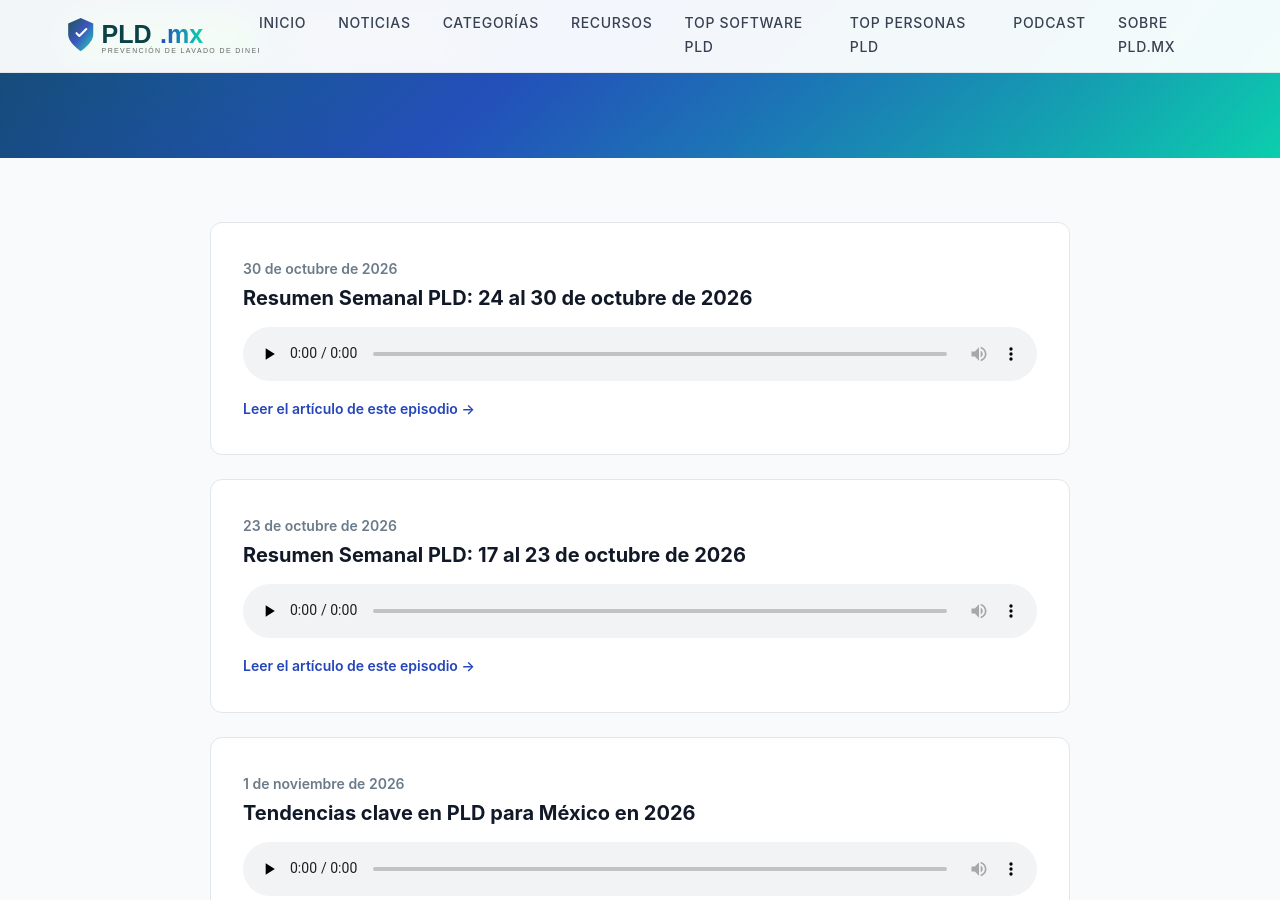
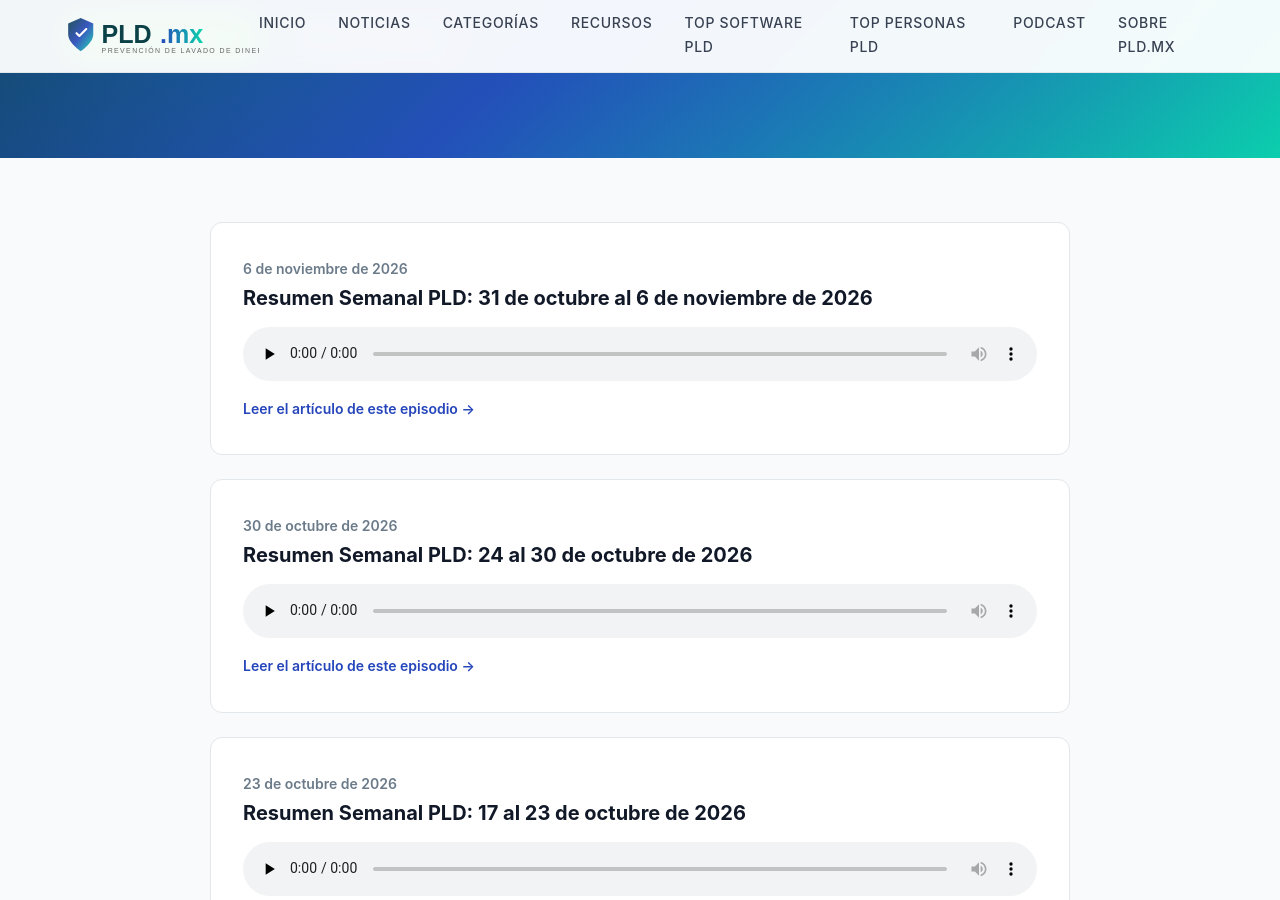
Before and after one commit to jovenjuanpirami/pld.mx, a Jekyll site: the page built from pages/podcast.html, in a window 1280 px wide and 900 px high, scrolled down 356 px. Built offline with Jekyll 4.4.1, drawn with Linux system fonts in a browser that asks for light colours; some web fonts are replaced.

Commit message:
Track new podcast episode(s)

```diff
--- a/_data/podcast_episodes.json
+++ b/_data/podcast_episodes.json
@@ -178,5 +178,11 @@
     "buzzsprout_id": 20047860,
     "published_at": "2026-10-30T11:00:00.000-04:00",
     "title": "Resumen Semanal PLD: 24 al 30 de octubre de 2026"
+  },
+  "2026-11-06-resumen-semanal-pld": {
+    "audio_url": "https://www.buzzsprout.com/2617719/episodes/20084033-resumen-semanal-pld-31-de-octubre-al-6-de-noviembre-de-2026.mp3",
+    "buzzsprout_id": 20084033,
+    "published_at": "2026-11-06T10:00:00.000-05:00",
+    "title": "Resumen Semanal PLD: 31 de octubre al 6 de noviembre de 2026"
   }
 }
```
